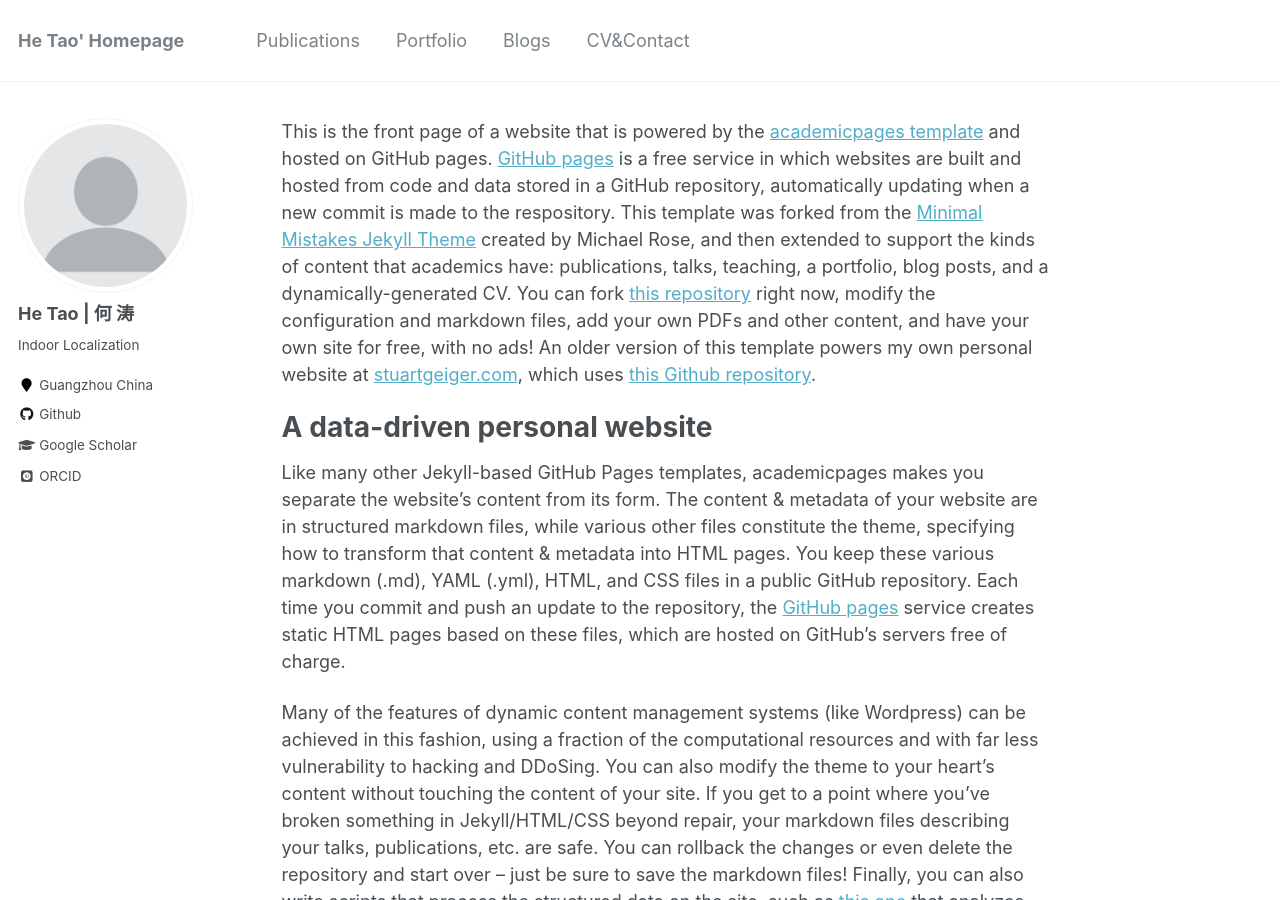
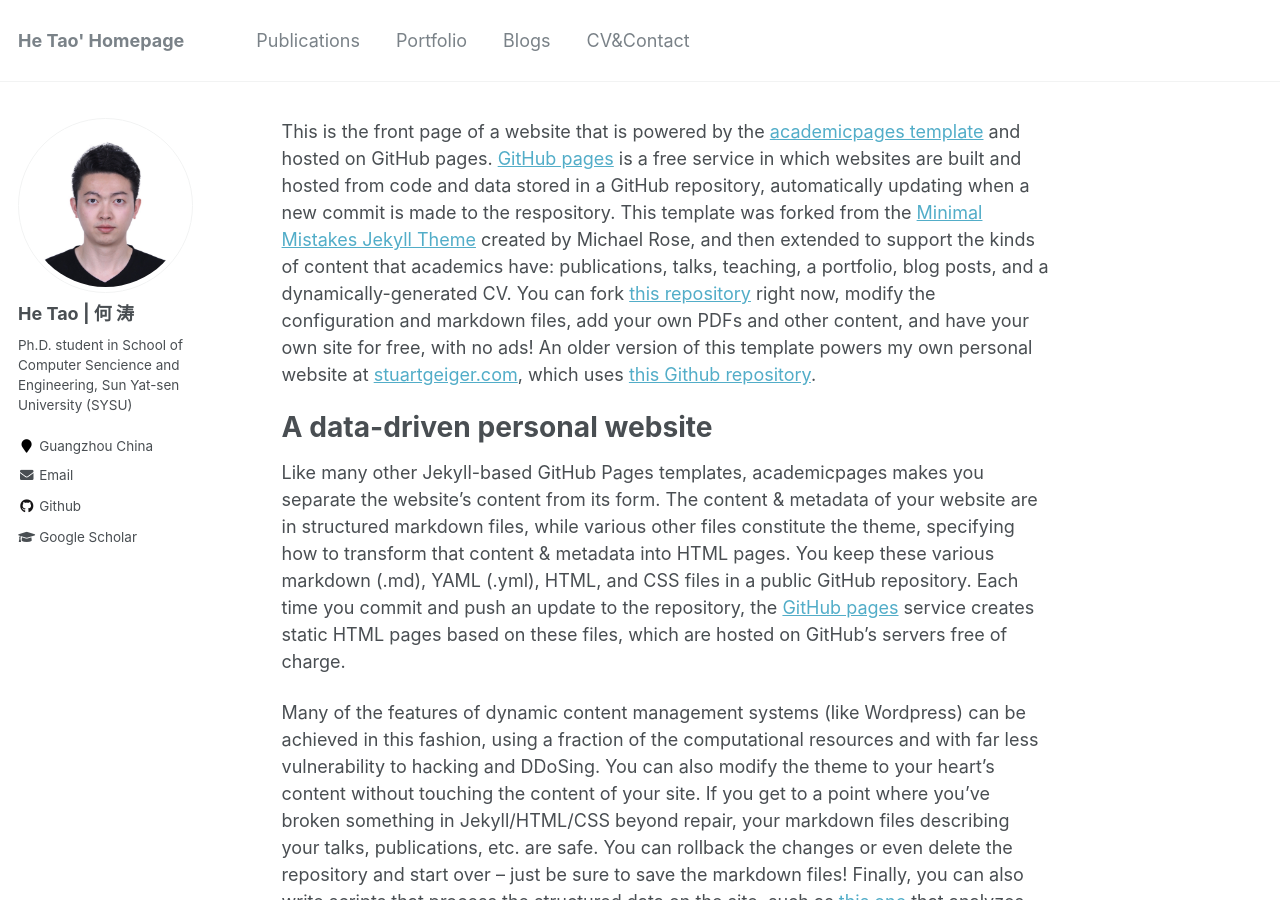
Before and after one commit to onewalnut/onewalnut.github.io, a Jekyll site: the page built from _pages/about.md, in a window 1280 px wide and 900 px high. Built offline with Jekyll 4.4.1, drawn with Linux system fonts in a browser that asks for light colours; some web fonts are replaced.

Commit message:
update profile

```diff
--- a/_config.yml
+++ b/_config.yml
@@ -7,10 +7,10 @@
 
 # Site Settings
 locale                   : "en-US"
-title                    : "He Tao' Homepage"
+title                    : "  He Tao' Homepage"
 title_separator          : "-"
 name                     : &name "He Tao"
-description              : &description "personal description"
+description              : &description "Ph.D. student in School of Computer Sencience and Engineering, Sun Yat-sen University (SYSU)"
 url                      : https://www.hetaooo.com # the base hostname & protocol for your site e.g. "https://mmistakes.github.io"
 baseurl                  : "" # the subpath of your site, e.g. "/blog"
 repository               : "onewalnut/onewalnut.github.io"
@@ -57,7 +57,7 @@ yandex_site_verification :
 
 # Social Sharing
 twitter:
-  username               : &twitter
+  username               : &onewalnut
 facebook:
   username               :
   app_id                 :
@@ -81,13 +81,13 @@ analytics:
 # Site Author
 author:
   name             : "He Tao | 何  涛"
-  avatar           : "profile.png"
-  bio              : "Indoor Localization"
+  avatar           : "profile.jpg"
+  bio              : "Ph.D. student in School of Computer Sencience and Engineering, Sun Yat-sen University (SYSU)"
   location         : "Guangzhou China"
   employer         :
+  email            : "hetao23@mail2.sysu.edu.cn"
   pubmed           : #"https://www.ncbi.nlm.nih.gov/pubmed/?term=john+snow"
   googlescholar    : "https://scholar.google.com/citations?user=ETHNJ0QAAAAJ&hl=zh-CN"
-  email            :
   researchgate     :  # example: "https://www.researchgate.net/profile/yourprofile"
   uri              :
   bitbucket        :
@@ -103,7 +103,7 @@ author:
   impactstory      : #"https://profiles.impactstory.org/u/xxxx-xxxx-xxxx-xxxx"
   lastfm           :
   linkedin         :
-  orcid            : "http://orcid.org/yourorcidurl"
+  orcid            : #"http://orcid.org/yourorcidurl"
   pinterest        :
   soundcloud       :
   stackoverflow    : # http://stackoverflow.com/users/123456/username
```
Also changed, not shown: images/profile.jpg (added).
